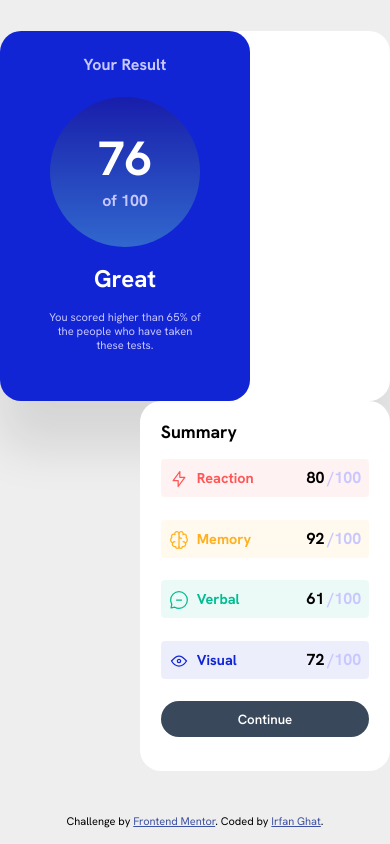
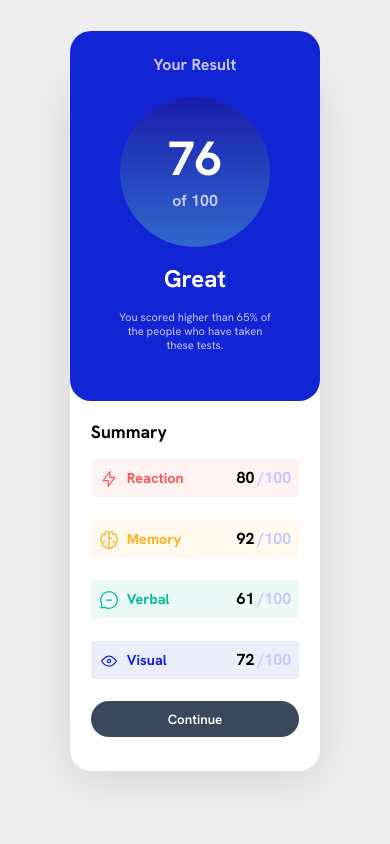
Before and after one commit to lexara-prime-ai/RESULTS_SUMMARY_COMPONENT, a plain HTML site: page index.html in a window 390 px wide. Drawn offline with Linux system fonts and the light colour scheme.

Commit message:
Added responsiveness

```diff
--- a/assets/css/style.css
+++ b/assets/css/style.css
@@ -213,3 +213,24 @@ body {
     transform: translateY(-2px);
     box-shadow: 0 1rem 1rem 0 rgba(0, 0, 0, .1);
 }
+
+/* MEDIA QUERIES */
+@media (max-width: 500px) {
+    .wrapper {
+        max-width: 250px;
+        height: 700px;
+        margin-bottom: 5rem;
+    }
+
+    .blue {
+        display: block;
+    }
+
+    .white {
+        float: none;
+    }
+
+    .attribution {
+        display: none;
+    }
+}
```
